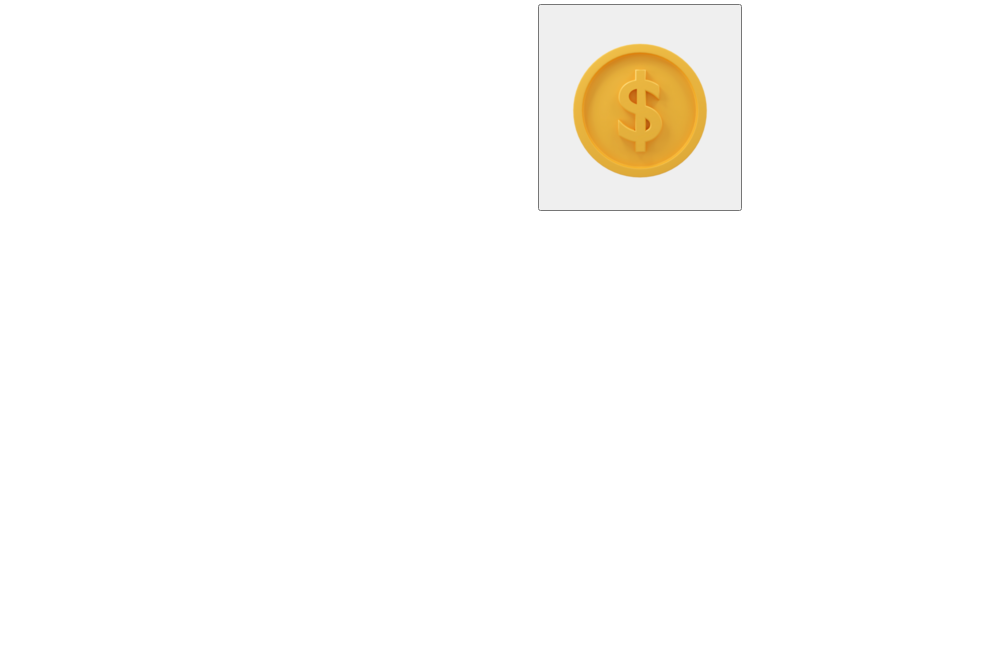
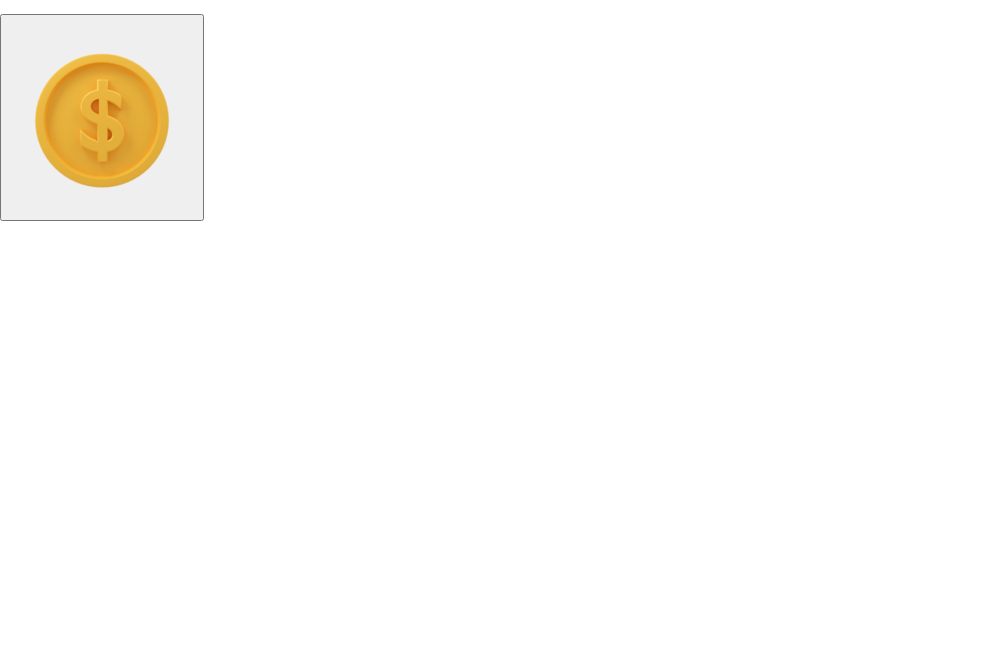
Before and after one commit to DanielRocketkaTeam/TESTGAME, a plain HTML site: page index.html in a window 1280 px wide. Shown: the part 137-800 px from the top of the page, without its empty margins (0-994 px from the left). Drawn offline with Linux system fonts and the light colour scheme.

Commit message:
Update index.html

```diff
--- a/index.html
+++ b/index.html
@@ -15,15 +15,15 @@
             padding: 0;
             box-sizing: border-box;
         }
+
         body{
-            margin:0;
-            padding:0;
             font-size:25px;
             font-family: 'Montserrat', sans-serif;
             font-weight: 200;
             color: var(--tg-theme-text-color);
             background: var(--tg-theme-bg-color);
         }
+
         .container{
             max-width:390px;
         }
@@ -42,17 +42,14 @@
         p{
             margin-bottom:10px;
         }
-
     </style>
 </head>
 <body>
-    <div id="main">
+    <div class="container">
         <h1>АКИТАП</h1>
         <p>ЖМИ НА КНОПКУ - ЗАРАБАТЫВАЙ МОНЕТЫ!</p>
         <button><img src="coin.png" alt="Кнопка «button»"></button>
     </div>
     <script src="https://telegram.org/js/telegram-web-app.js"></script>
-
 </body>
-
 </html>
```
